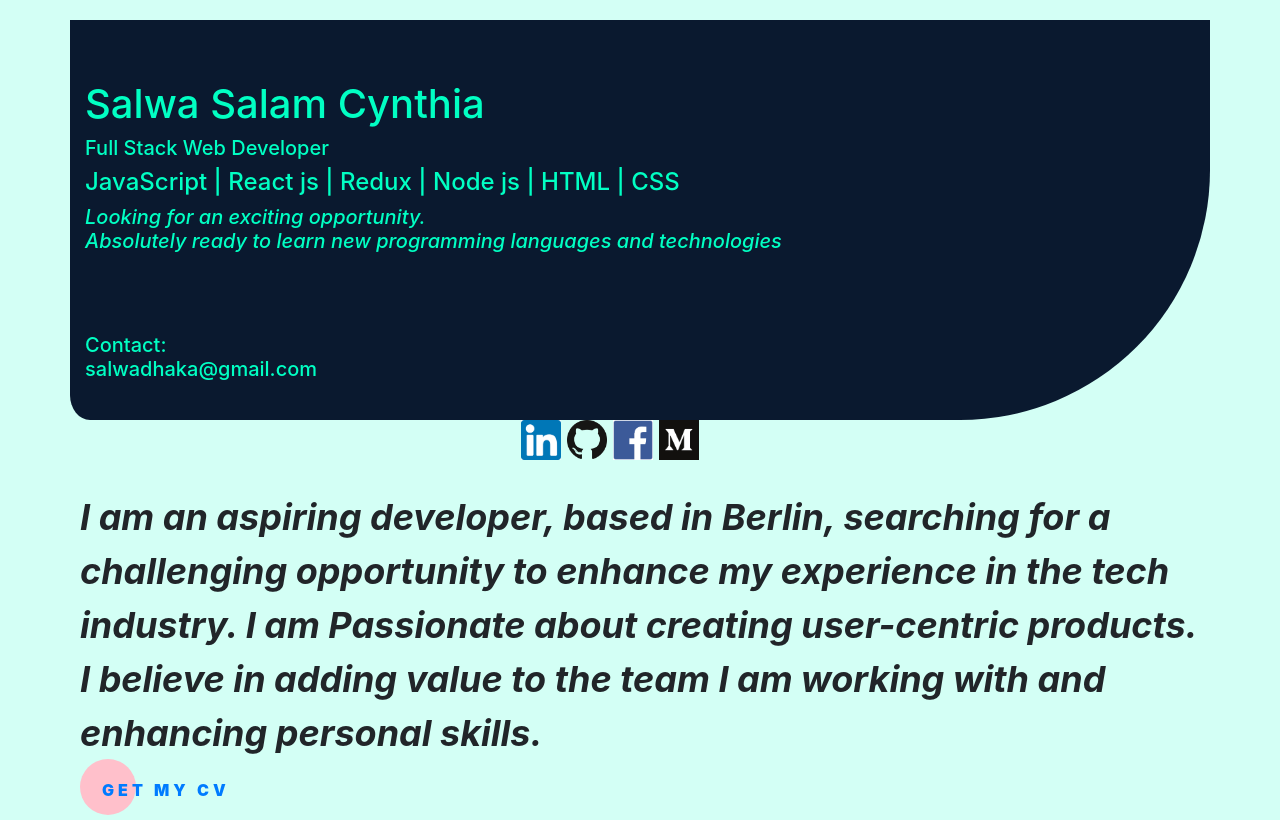
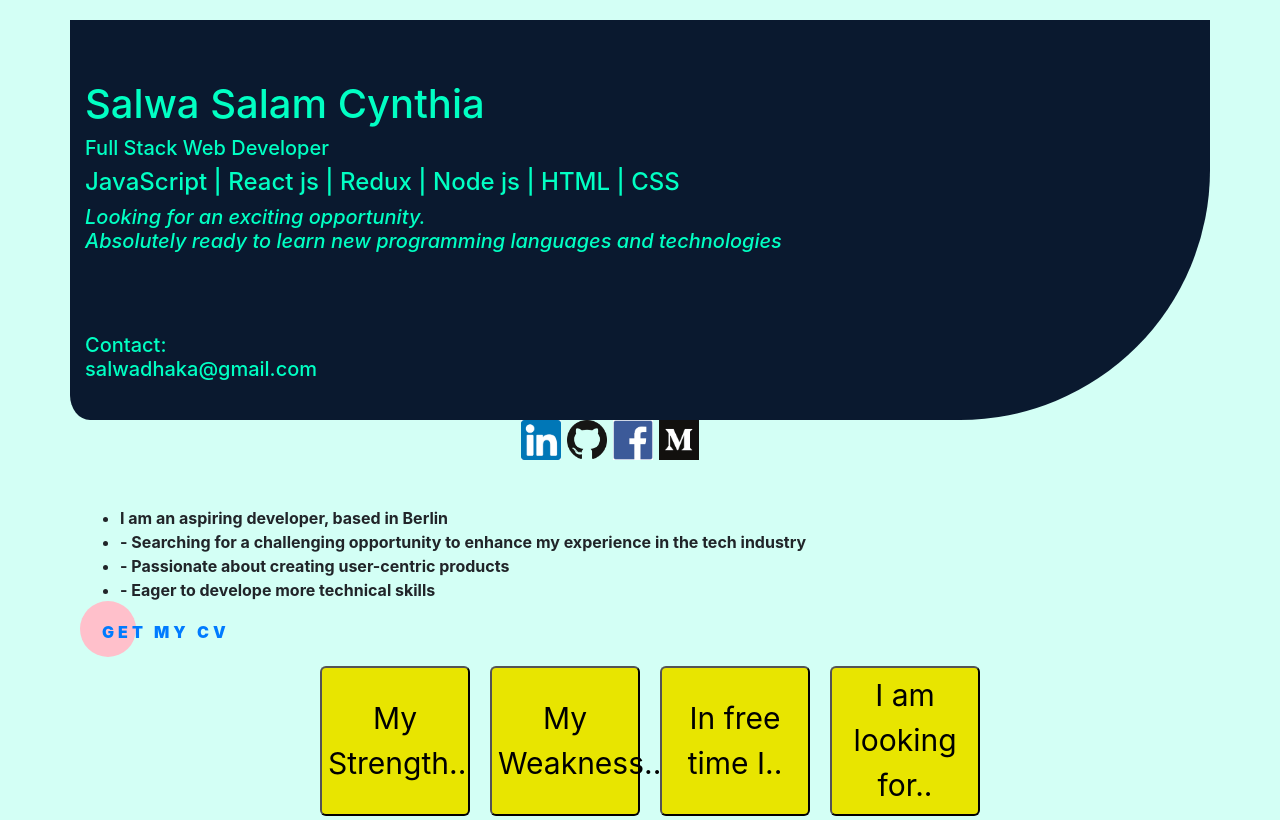
Before and after one commit to salwacynthia/Cynthias-sPortfoilo, a website: page index.html in a window 1280 px wide. Shown: the top 820 px of the page. Drawn offline with nearby package versions, Linux system fonts and the light colour scheme.

Commit message:
about edited

```diff
--- a/New Text Document.txt
+++ b/New Text Document.txt
@@ -1,4 +1,5 @@
 who sees challenges as opportunities for personal growth.
+
 rgb(209, 212, 23)
 blog
 add a quote
--- a/index.html
+++ b/index.html
@@ -71,8 +71,16 @@
 
       <div class="container" id="about">
                   <p style="font-size:36px;font-style:italic;"> <b>
-                    I am an aspiring developer, based in Berlin, searching for a challenging opportunity to enhance my experience in the tech industry. I am Passionate about
-                    creating user-centric products. I believe in adding value to the team I am working with and enhancing personal skills.
+                    <ul>
+                      <li> I am an aspiring developer, based in Berlin </li>
+                      <li>- Searching for a challenging opportunity to enhance my experience in the tech industry</li>
+                      <li>- Passionate about creating user-centric products</li>
+                      <li>- Eager to develope more technical skills</li>
+
+                    </ul>
+                    <!-- I am an aspiring developer, based in Berlin
+                    searching for a challenging opportunity to enhance my experience in the tech industry. I am Passionate about
+                    creating user-centric products. I believe in adding value to the team I am working with and enhancing personal skills.  -->
                   </b>
                   </p>
                   <a href="https://drive.google.com/file/d/1p0qOUTgrDD_NfBekVAJWPZNa4zlBuIog/view?usp=sharing" class="cta">
```
